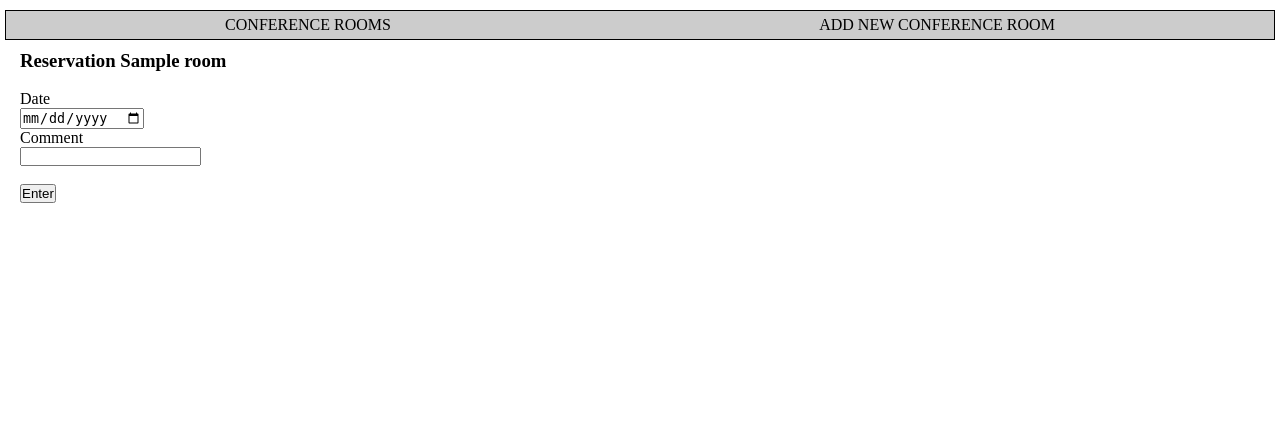
After one commit to nikolska/Conference_room_booking_app, a Django app: page /room/reserve/1 in a window 1280 px wide. The commit adds this page. Shown: the top 443 px of the page. Run offline with Django 3.2, Linux system fonts and the light colour scheme; tables that the repository leaves empty hold one stand-in row (values such as "Sample post").

Commit message:
add reservation view

```diff
--- a/conference_room_booking/conference_room_booking/urls.py
+++ b/conference_room_booking/conference_room_booking/urls.py
@@ -23,8 +23,8 @@ urlpatterns = [
     path('', rooms_list_view, name='rooms_list'),
     path('admin/', admin.site.urls, name='admin'),
     path('room/<int:room_id>', room_details_view, name='room_details'),
-    path('/room/modify/<int:room_id>', room_modify_view, name='room_modify'),
-    path('/room/delete/<int:room_id>', room_delete_view, name='room_delete'),
-    path('/room/reserve/<int:room_id>', room_reserve_view, name='room_reserve'),
+    path('room/modify/<int:room_id>', room_modify_view, name='room_modify'),
+    path('room/delete/<int:room_id>', room_delete_view, name='room_delete'),
+    path('room/reserve/<int:room_id>', room_reserve_view, name='room_reserve'),
     path('room/new/', add_new_room, name='add_new_room'),
 ]
--- a/conference_room_booking/main_app/models.py
+++ b/conference_room_booking/main_app/models.py
@@ -5,3 +5,12 @@ class Room(models.Model):
     name = models.CharField(max_length=255, unique=True)
     capacity = models.PositiveIntegerField(default=0)
     projector = models.BooleanField(default=False)
+
+
+class Reservation(models.Model):
+    room = models.ForeignKey(Room, on_delete=models.CASCADE)
+    date = models.DateField()
+    comment = models.TextField(blank=True)
+
+    class Meta:
+        unique_together = ('room', 'date',)
--- a/conference_room_booking/main_app/templates/room_modify.html
+++ b/conference_room_booking/main_app/templates/room_modify.html
@@ -12,7 +12,7 @@
 <form action="" method="POST">
     {% csrf_token %}
     <label for="name"></label>Room name<br>
-    <input type="text" id="name" name="name" value="{{ room.name }}"><br>
+    <input type="text" id="name" name="name" value="{{ room.name }}" maxlength="255"><br>
 
     <label for="capacity">Room capacity</label><br>
     <input type="number"  min="0" id="capacity" name="capacity" value="{{ room.capacity }}"><br>
--- /dev/null
+++ b/conference_room_booking/main_app/templates/room_reservation.html
@@ -0,0 +1,25 @@
+{% extends 'base.html' %}
+
+
+{% block title %}Reserve room {{ room.name }}{% endblock %}
+
+{% block content %}
+
+{% if message %}
+    <h3 style="color: red">{{ message }}</h3>
+{% endif %}
+
+<form action="" method="POST">
+    {% csrf_token %}
+    <h3>Reservation {{ room.name }}</h3><br>
+
+    <label for="date">Date</label><br>
+    <input type="date" id="date" name="date" min="2021-01-01"><br>
+
+    <label for="comment"></label>Comment<br>
+    <input type="text" id="comment" name="comment"><br><br>
+
+    <input type="submit" value="Enter">
+</form>
+
+{% endblock %}
--- a/conference_room_booking/main_app/views.py
+++ b/conference_room_booking/main_app/views.py
@@ -1,8 +1,10 @@
+from datetime import date
+
 from django.http import HttpResponse, Http404, HttpResponseRedirect
 from django.shortcuts import render, get_list_or_404, get_object_or_404
 from django.urls import reverse
 
-from .models import Room
+from .models import Room, Reservation
 
 
 def rooms_list_view(request):
@@ -29,6 +31,9 @@ def room_modify_view(request, room_id):
             return render(request, 'room_modify.html', ctx)
         if name != room.name and Room.objects.filter(name=name):
             ctx = {'message': 'Conference room with this name is already exist!'}
+            return render(request, 'room_modify.html', ctx)
+        if len(name) > 255:
+            ctx = {'message': 'Room name is too long. Must be less than 255 characters!'}
             return render(request, 'room_modify.html', ctx)
         if not capacity:
             capacity = 0
@@ -57,7 +62,29 @@ def room_delete_view(request, room_id):
 
 
 def room_reserve_view(request, room_id):
-    pass
+    # room = Room.objects.get(pk=room_id)
+    room = get_object_or_404(Room, pk=room_id)
+    if request.method == 'GET':
+        ctx = {'room': room}
+        return render(request, 'room_reservation.html', ctx)
+    elif request.method == 'POST':
+        reservation_date = request.POST.get('date')
+        comment = request.POST.get('comment')
+        if not reservation_date:
+            ctx = {'message': 'Reservation date cannot be empty!'}
+            return render(request, 'room_reservation.html', ctx)
+        if reservation_date < str(date.today()):
+            ctx = {'message': 'Reservation date cannot be less than today!'}
+            return render(request, 'room_reservation.html', ctx)
+        if Reservation.objects.filter(room=room, date=reservation_date):
+            ctx = {'message': 'This conference room is already booked on this day!'}
+            return render(request, "room_reservation.html", ctx)
+        Reservation.objects.create(
+            room=room,
+            date=reservation_date,
+            comment=comment
+        )
+        return HttpResponseRedirect(reverse('rooms_list'))
 
 
 def add_new_room(request):
@@ -73,9 +100,11 @@ def add_new_room(request):
         if Room.objects.filter(name=name):
             ctx = {'message': 'Conference room with this name is already exist!'}
             return render(request, 'add_new_room.html', ctx)
+        if len(name) > 255:
+            ctx = {'message': 'Room name is too long. Must be less than 255 characters!'}
+            return render(request, 'add_new_room.html', ctx)
         if not capacity:
             capacity = 0
-
         if int(capacity) < 0:
             ctx = {'message': 'Room capacity must not be less than zero!'}
             return render(request, 'add_new_room.html', ctx)
```
Also changed, not shown: conference_room_booking/main_app/migrations/0002_reservation.py (added), conference_room_booking/main_app/migrations/0003_auto_20210129_1613.py (added).
